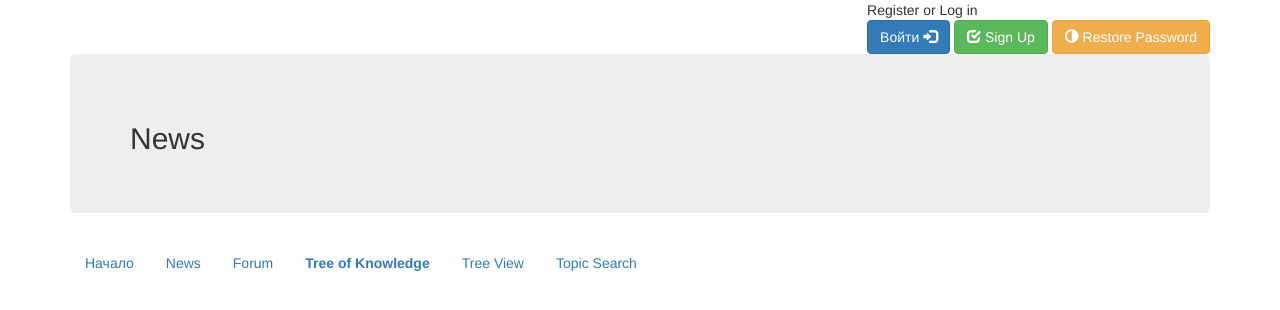
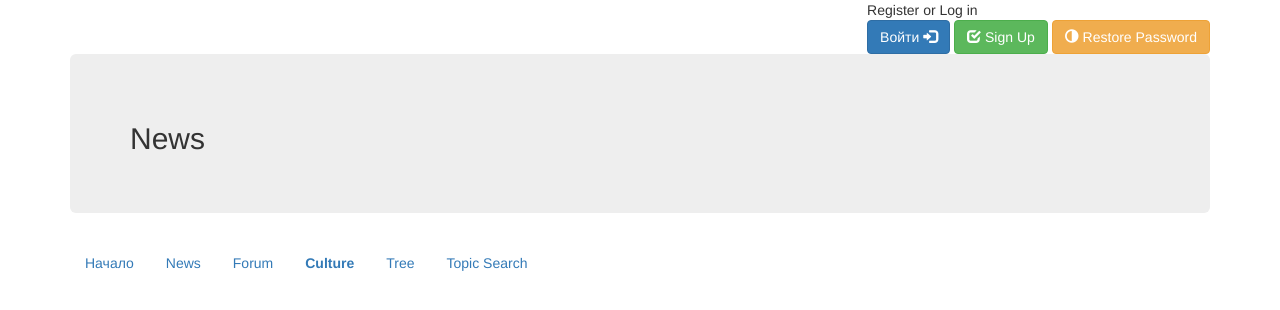
Before and after one commit to jfeldman777/sky2018, a Django app: page /news/ in a window 1280 px wide. Shown: the top 310 px of the page. Run offline with Django 3.2, Linux system fonts and the light colour scheme; data that the repository does not hold is empty; parts of the project's set-up code (start-up, migrations or seed data) failed here and were passed over; some libraries are stand-ins or nearby versions.

Commit message:
small change

```diff
--- a/sky/views.py
+++ b/sky/views.py
@@ -169,7 +169,10 @@ def add_item(request,id,location):
             })
 
 def tree(request,id):
-    node = MagicNode.objects.get(id=id)
+    node = MagicNode.get_first_root_node()
+    node = node.get_first_child()
+    if id!=0:
+        node = MagicNode.objects.get(id=id)
     annotated_list = MagicNode.get_annotated_list(parent=node)
     return render(request,'tree.html',
                     {'annotated_list':annotated_list,
--- a/templates/base1.html
+++ b/templates/base1.html
@@ -63,13 +63,13 @@
 
         <li class="nav-item">
           <a class="nav-link" href="/topic_tree/0/">
-        <b>    {% trans 'Tree of Knowledge' %} </b>
+        <b>    {% trans 'Culture' %} </b>
           </a>
 
         </li>
         <li class="nav-item">
-          <a class="nav-link" href="/tree/1/">
-            {% trans 'Tree View' %}
+          <a class="nav-link" href="/tree/0/">
+            {% trans 'Tree' %}
           </a>
         </li>
 
```
